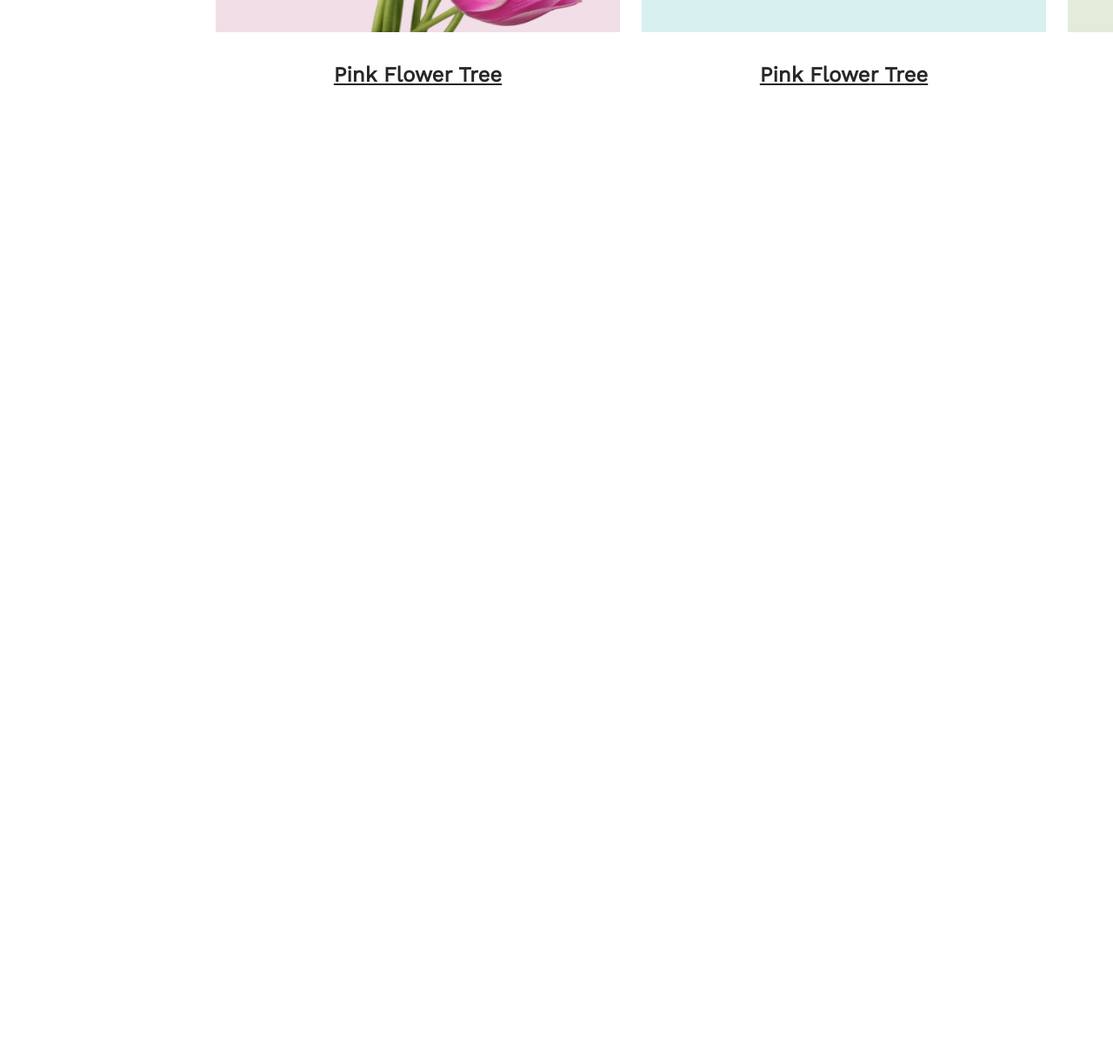
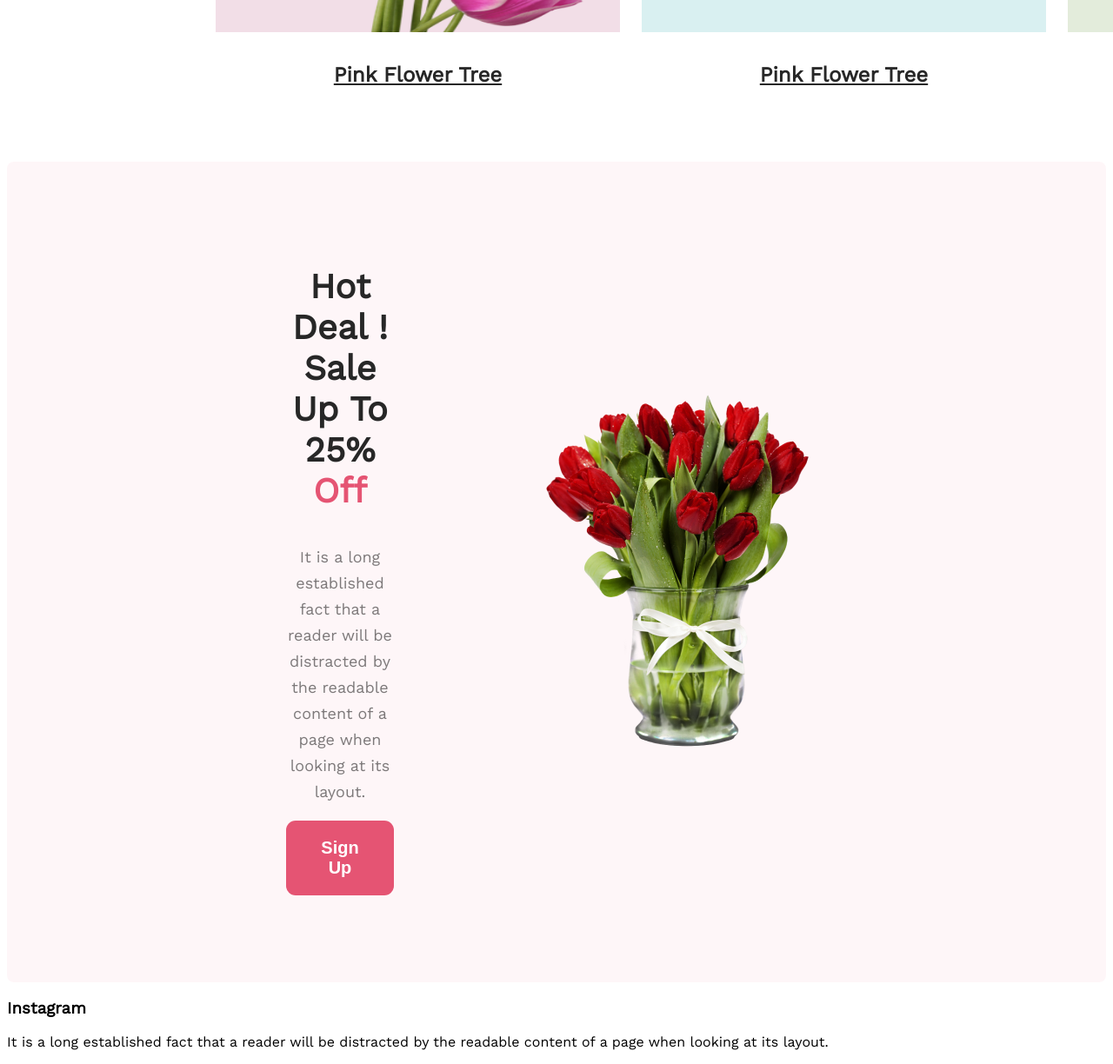
Before and after one commit to Ismail1hosen/flower-shop-assignment1, a plain HTML site: page index.html in a window 1280 px wide. Shown: the part 1773-2997 px from the top of the page at 87% size. Before the commit the page ends 1967 px from the top, so only its background shows below. Drawn offline with nearby package versions, Linux system fonts and the light colour scheme.

Commit message:
added hot deal section

```diff
--- a/index.html
+++ b/index.html
@@ -37,6 +37,8 @@
         </div>
     </header>
     <main>
+        <!-- feature flower section -->
+        <section class="feature-section">
             <div class="feature-conteiner">
                 <h3 class="feature-heading">Our Featured Flowers</h3>
                 <p class="feature-text">It is a long established fact that a reader will be distracted by the readable <br>content of a page when looking at its layout.</p>
@@ -71,6 +73,34 @@
 
                 </div>
             </div>
+        </section>
+
+        <!-- hot deal section -->
+        <section class="hot-deal">
+            <div class="deal-conteiner">
+                <div class="deal-details">
+                    <h3 class="deal-heading">Hot Deal ! Sale Up To 25% <span class="deal-off">Off</span></h3>
+                    <p class="feature-text">It is a long established fact that a reader will be distracted by the readable content of a page when looking at its layout.</p>
+                    <button class="deal-btn">Sign Up</button>
+                </div>
+                <img src="./Flower Asset/pngwing 8.png" alt="" class="deal-img">
+            </div>
+        </section>
+
+        <!-- instragram section  -->
+
+        <section class="instragram-section">
+            <div class="isntragram-conteiner">
+                <h3 class="insta-heading">Instagram</h3>
+                <p class="insta-text">It is a long established fact that a reader will be distracted by the readable content of a page when looking at its layout.</p>
+
+                <div class="insta-flower">
+
+                </div>
+            </div>
+
+        </section>
+
     </main>
     <footer>
 
--- a/styles/style.css
+++ b/styles/style.css
@@ -161,3 +161,45 @@ li a:hover{
     line-height: 35px; /* 145.833% */
     text-decoration-line: underline;
 }
+
+/* start hot deal section style */
+.hot-deal{
+    border-radius: 8px;
+    background: rgba(229, 84, 115, 0.05)
+}
+.deal-conteiner{
+    display: flex;
+    gap: 170px;
+    margin: 0 400px 0 390px;
+    padding: 100px 0;
+    align-items: center;
+    justify-content: center;
+
+}
+.deal-details{
+    /* width: 594px; */
+    text-align: center;
+}
+.deal-heading{
+    color: #272727;
+    font-size: 40px;
+    font-weight: 800;
+    margin: 0;
+    padding: 20px 0;
+}
+.deal-off{
+    color: #E55473;
+    font-size: 40px;
+    font-weight: 800;
+}
+.deal-btn{
+    border: 0;
+    padding: 20px 40px;
+    border-radius: 11px;
+    background: #E55473;
+    color: #FFF;
+    font-size: 20px;
+    font-weight: 700;
+    text-align: center;
+
+}
```
Lines whose indentation alone changed are shown as unchanged.
